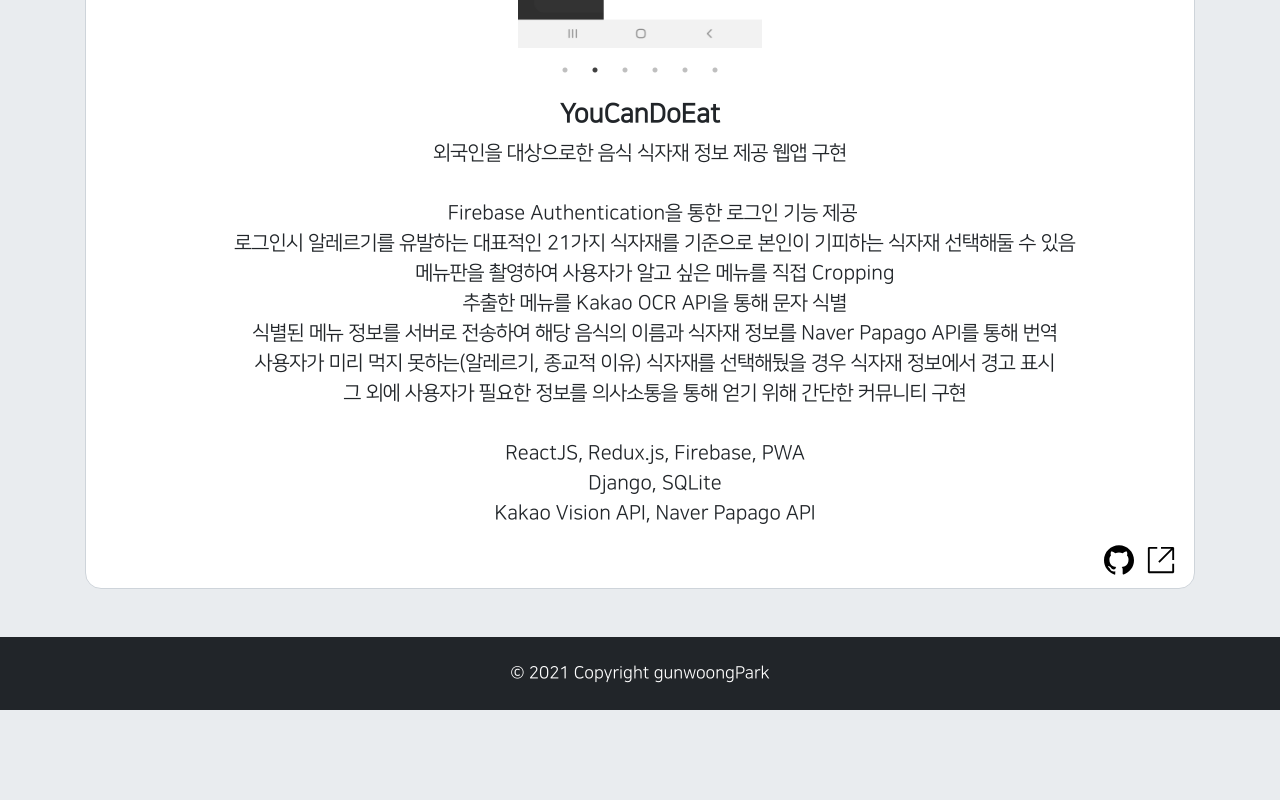
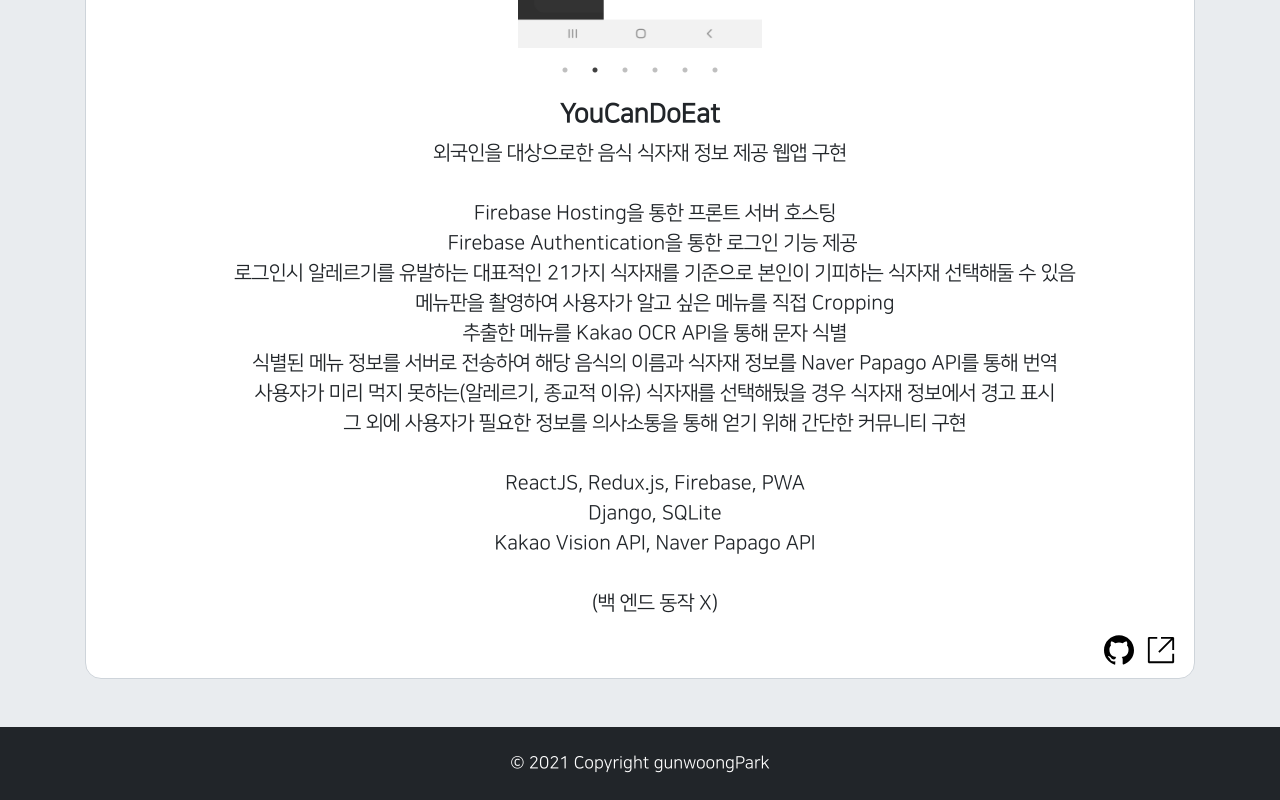
Before and after one commit to gunwoongPark/portfolio, a React (Create React App) app: page / in a window 1280 px wide. Shown: the part 5338-6138 px from the top of the page. Before the commit the page ends 6048 px from the top, so only its background shows below. Built offline with nearby package versions, Linux system fonts and the light colour scheme.

Commit message:
build & deploy

```diff
--- a/src/components/Body/Project/ProjectContainer.js
+++ b/src/components/Body/Project/ProjectContainer.js
@@ -80,6 +80,7 @@ function ProjectContainer() {
       name: "YouCanDoEat",
       info: `외국인을 대상으로한 음식 식자재 정보 제공 웹앱 구현
 
+      Firebase Hosting을 통한 프론트 서버 호스팅
       Firebase Authentication을 통한 로그인 기능 제공
       로그인시 알레르기를 유발하는 대표적인 21가지 식자재를 기준으로 본인이 기피하는 식자재 선택해둘 수 있음
       메뉴판을 촬영하여 사용자가 알고 싶은 메뉴를 직접 Cropping
@@ -90,7 +91,9 @@ function ProjectContainer() {
 
       ReactJS, Redux.js, Firebase, PWA
       Django, SQLite
-      Kakao Vision API, Naver Papago API`,
+      Kakao Vision API, Naver Papago API
+
+      (백 엔드 동작 X)`,
       image: [ycde1, ycde2, ycde3, ycde4, ycde5, ycde6],
       url: "https://watsin-3b4e3.web.app/",
       git: "https://github.com/HwangYoonSeong/You_can_do_EAT",
```
